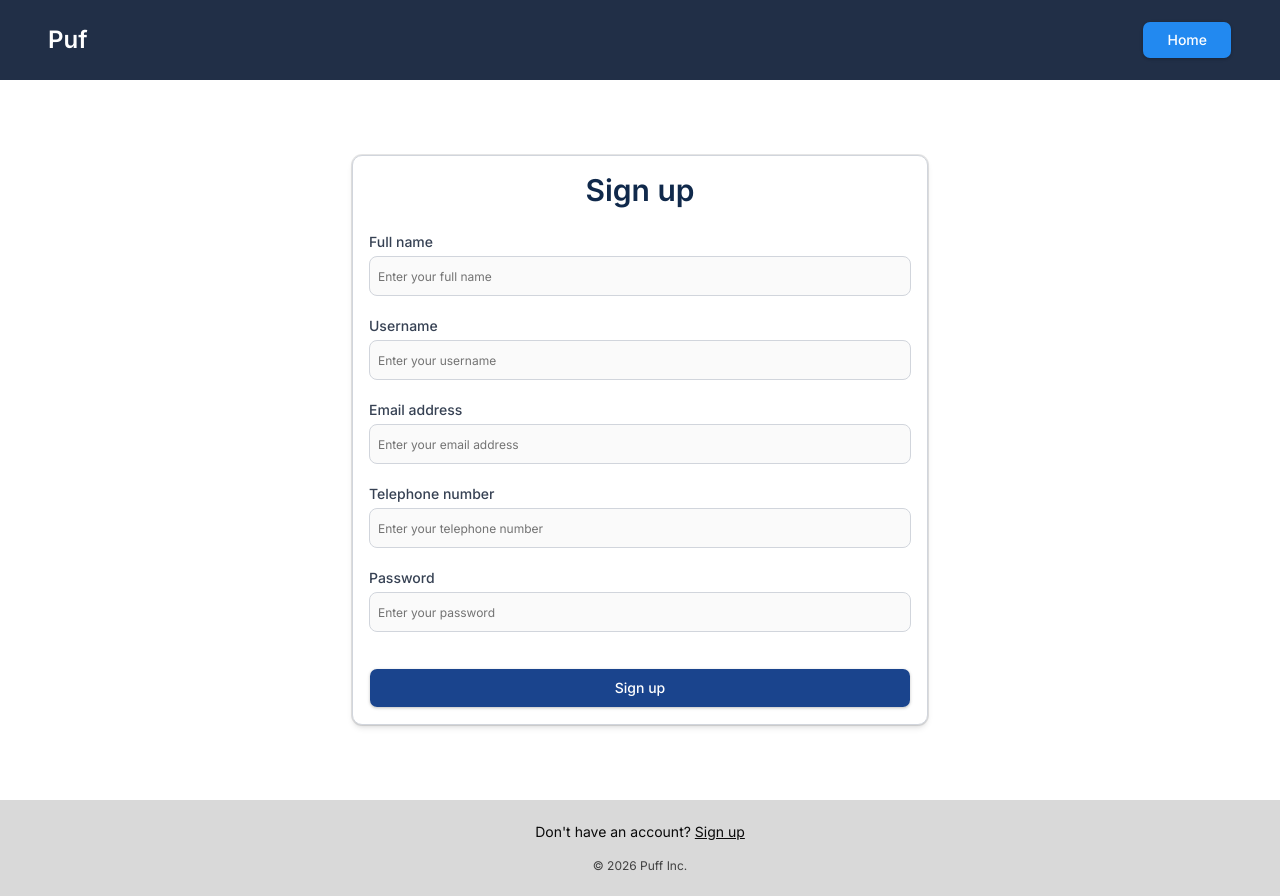
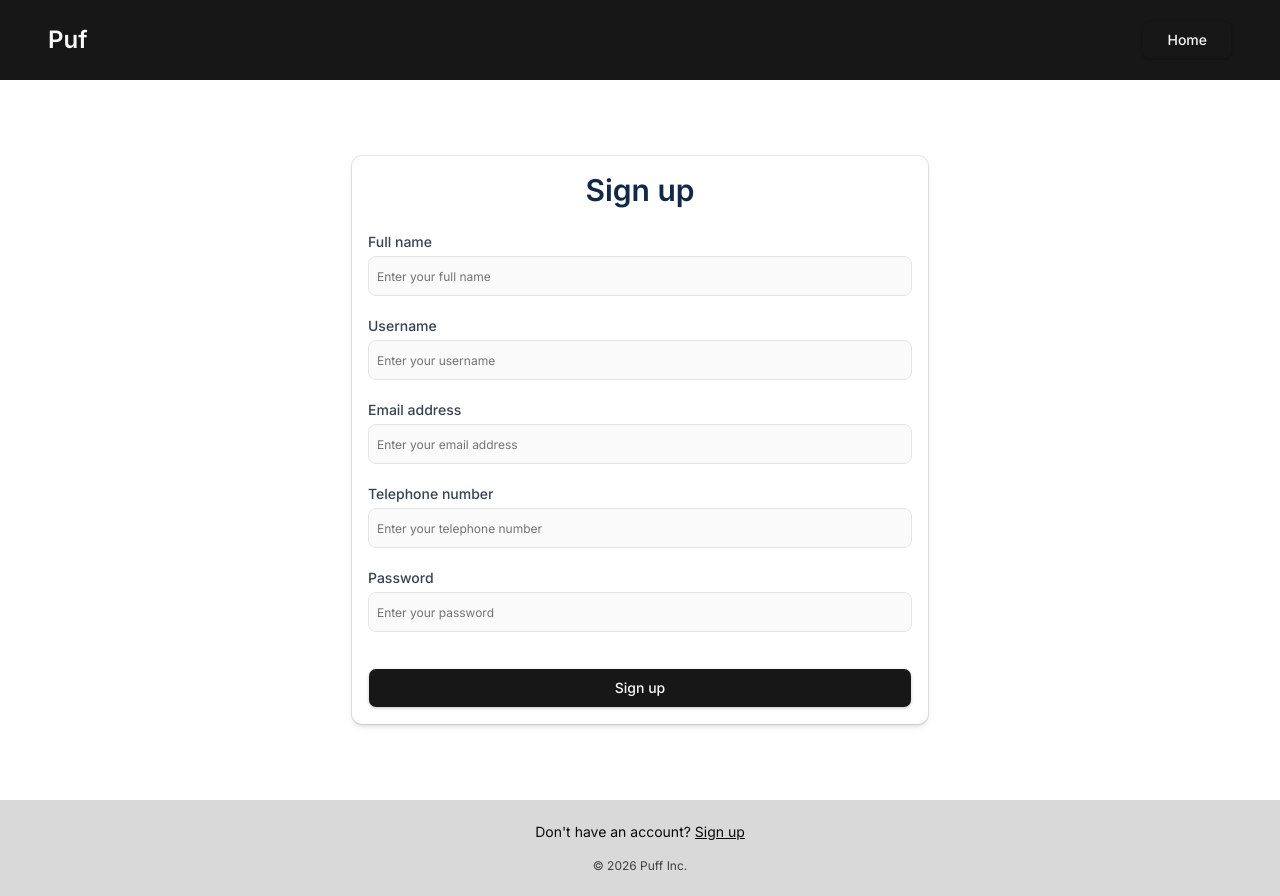
Before and after one commit to puf-app/puf, a Next.js app in the folder app/frontend/: page /signup in a window 1280 px wide. Built offline with nearby package versions, Linux system fonts and the light colour scheme.

Commit message:
fix: zod forms checker, default shadcn theme

```diff
--- a/app/frontend/package.json
+++ b/app/frontend/package.json
@@ -9,6 +9,7 @@
     "lint": "eslint"
   },
   "dependencies": {
+    "@hookform/resolvers": "^5.2.2",
     "@hugeicons/core-free-icons": "^4.0.0",
     "@hugeicons/react": "^1.1.6",
     "@reduxjs/toolkit": "^2.11.2",
@@ -19,6 +20,7 @@
     "radix-ui": "^1.4.3",
     "react": "19.2.3",
     "react-dom": "19.2.3",
+    "react-hook-form": "^7.71.2",
     "react-redux": "^9.2.0",
     "shadcn": "^4.0.8",
     "tailwind-merge": "^3.5.0",
--- a/app/frontend/src/app/signup/page.tsx
+++ b/app/frontend/src/app/signup/page.tsx
@@ -1,7 +1,10 @@
 'use client';
 
-import React, { FormEvent } from 'react';
+import React from 'react';
 import Link from 'next/link';
+import { useForm } from 'react-hook-form';
+import { z } from 'zod';
+import { zodResolver } from '@hookform/resolvers/zod';
 
 // shadcn/ui components
 import { Button } from '@/components/ui/button';
@@ -14,20 +17,45 @@ import {
   CardContent,
 } from '@/components/ui/card';
 
+const signupSchema = z.object({
+  username: z.string().min(3, 'Username must be at least 3 characters'),
+  email: z.string().email('Please enter a valid email address'),
+  password: z.string().min(6, 'Password must be at least 6 characters'),
+  fullName: z.string().min(1, 'Full name is required'),
+  phone: z.string().optional(),
+});
+
+type SignupFormValues = z.infer<typeof signupSchema>;
+
 export default function SignupPage() {
-  const handleSubmit = (e: FormEvent<HTMLFormElement>) => {
-    e.preventDefault();
+  const {
+    register,
+    handleSubmit,
+    formState: { errors },
+  } = useForm<SignupFormValues>({
+    resolver: zodResolver(signupSchema),
+    defaultValues: {
+      username: '',
+      email: '',
+      password: '',
+      fullName: '',
+      phone: '',
+    },
+  });
+
+  const onSubmit = (data: SignupFormValues) => {
     // TODO: hook up to real API + Redux when backend is ready
+    console.log('signup data', data);
   };
 
   return (
     <main className="min-h-screen bg-white flex flex-col">
       {/* Top bar */}
-      <header className="h-16 md:h-20 bg-[#212f47] flex items-center justify-between px-4 md:px-12">
-        <div className="text-2xl font-semibold text-white">Puf</div>
+      <header className="h-16 md:h-20 bg-primary flex items-center justify-between px-4 md:px-12 text-primary-foreground">
+        <div className="text-2xl font-semibold">Puf</div>
         <Link href="/">
           <Button
-            className="px-6 py-2 h-auto rounded-md bg-[#2289f0] text-white text-sm font-medium shadow-sm hover:bg-[#1b6ec0] transition-colors"
+            className="px-6 py-2 h-auto rounded-md text-sm font-medium shadow-sm"
             variant="default"
           >
             Home
@@ -42,7 +70,7 @@ export default function SignupPage() {
           <h1 className="text-2xl font-semibold text-[#10294b] text-center mb-6">
             Sign up
           </h1>
-          <form className="space-y-4" onSubmit={handleSubmit}>
+          <form className="space-y-4" onSubmit={handleSubmit(onSubmit)}>
             <div className="flex flex-col gap-1">
               <Label className="text-sm text-gray-700" htmlFor="username-mobile">
                 Username
@@ -51,9 +79,14 @@ export default function SignupPage() {
                 id="username-mobile"
                 type="text"
                 placeholder="Enter your username"
-                className="h-10 border-gray-300 text-sm focus-visible:ring-[#2289f0]"
-                required
+                className="h-10 border-input text-sm"
+                {...register('username')}
               />
+              {errors.username && (
+                <p className="text-xs text-destructive mt-1">
+                  {errors.username.message}
+                </p>
+              )}
             </div>
 
             <div className="flex flex-col gap-1">
@@ -64,9 +97,14 @@ export default function SignupPage() {
                 id="email-mobile"
                 type="email"
                 placeholder="Enter your email address"
-                className="h-10 border-gray-300 text-sm focus-visible:ring-[#2289f0]"
-                required
+                className="h-10 border-input text-sm"
+                {...register('email')}
               />
+              {errors.email && (
+                <p className="text-xs text-destructive mt-1">
+                  {errors.email.message}
+                </p>
+              )}
             </div>
 
             <div className="flex flex-col gap-1">
@@ -77,15 +115,19 @@ export default function SignupPage() {
                 id="password-mobile"
                 type="password"
                 placeholder="Enter your password"
-                className="h-10 border-gray-300 text-sm focus-visible:ring-[#2289f0]"
-                minLength={6}
-                required
+                className="h-10 border-input text-sm"
+                {...register('password')}
               />
+              {errors.password && (
+                <p className="text-xs text-destructive mt-1">
+                  {errors.password.message}
+                </p>
+              )}
             </div>
 
             <Button
               type="submit"
-              className="mt-4 h-10 w-full bg-[#1a448d] text-white text-sm font-medium shadow-sm hover:bg-[#153770] transition-colors"
+              className="mt-4 h-10 w-full text-sm font-medium shadow-sm"
             >
               Sign up
             </Button>
@@ -100,14 +142,14 @@ export default function SignupPage() {
         </div>
 
         {/* Desktop/tablet layout: card with all fields */}
-        <Card className="hidden md:block w-full max-w-xl border border-gray-300 shadow-md">
+        <Card className="hidden md:block w-full max-w-xl shadow-md">
           <CardHeader className="pb-6">
             <CardTitle className="text-3xl font-semibold text-[#10294b] text-center">
               Sign up
             </CardTitle>
           </CardHeader>
           <CardContent className="pt-0">
-            <form className="space-y-5" onSubmit={handleSubmit}>
+            <form className="space-y-5" onSubmit={handleSubmit(onSubmit)}>
               <div className="flex flex-col gap-1">
                 <Label className="text-sm text-gray-700" htmlFor="fullName">
                   Full name
@@ -116,9 +158,14 @@ export default function SignupPage() {
                   id="fullName"
                   type="text"
                   placeholder="Enter your full name"
-                  className="h-10 border-gray-300 text-sm focus-visible:ring-[#2289f0]"
-                  required
+                  className="h-10 border-input text-sm"
+                  {...register('fullName')}
                 />
+                {errors.fullName && (
+                  <p className="text-xs text-destructive mt-1">
+                    {errors.fullName.message}
+                  </p>
+                )}
               </div>
 
               <div className="flex flex-col gap-1">
@@ -129,9 +176,14 @@ export default function SignupPage() {
                   id="username"
                   type="text"
                   placeholder="Enter your username"
-                  className="h-10 border-gray-300 text-sm focus-visible:ring-[#2289f0]"
-                  required
+                  className="h-10 border-input text-sm"
+                  {...register('username')}
                 />
+                {errors.username && (
+                  <p className="text-xs text-destructive mt-1">
+                    {errors.username.message}
+                  </p>
+                )}
               </div>
 
               <div className="flex flex-col gap-1">
@@ -142,9 +194,14 @@ export default function SignupPage() {
                   id="email"
                   type="email"
                   placeholder="Enter your email address"
-                  className="h-10 border-gray-300 text-sm focus-visible:ring-[#2289f0]"
-                  required
+                  className="h-10 border-input text-sm"
+                  {...register('email')}
                 />
+                {errors.email && (
+                  <p className="text-xs text-destructive mt-1">
+                    {errors.email.message}
+                  </p>
+                )}
               </div>
 
               <div className="flex flex-col gap-1">
@@ -155,7 +212,8 @@ export default function SignupPage() {
                   id="phone"
                   type="tel"
                   placeholder="Enter your telephone number"
-                  className="h-10 border-gray-300 text-sm focus-visible:ring-[#2289f0]"
+                  className="h-10 border-input text-sm"
+                  {...register('phone')}
                 />
               </div>
 
@@ -167,15 +225,19 @@ export default function SignupPage() {
                   id="password"
                   type="password"
                   placeholder="Enter your password"
-                  className="h-10 border-gray-300 text-sm focus-visible:ring-[#2289f0]"
-                  minLength={6}
-                  required
+                  className="h-10 border-input text-sm"
+                  {...register('password')}
                 />
+                {errors.password && (
+                  <p className="text-xs text-destructive mt-1">
+                    {errors.password.message}
+                  </p>
+                )}
               </div>
 
               <Button
                 type="submit"
-                className="mt-4 h-10 w-full bg-[#1a448d] text-white text-sm font-medium shadow-sm hover:bg-[#153770] transition-colors"
+                className="mt-4 h-10 w-full text-sm font-medium shadow-sm"
               >
                 Sign up
               </Button>
```
Also changed, not shown: 1 other file (tests, documents, lock files or other folders).
